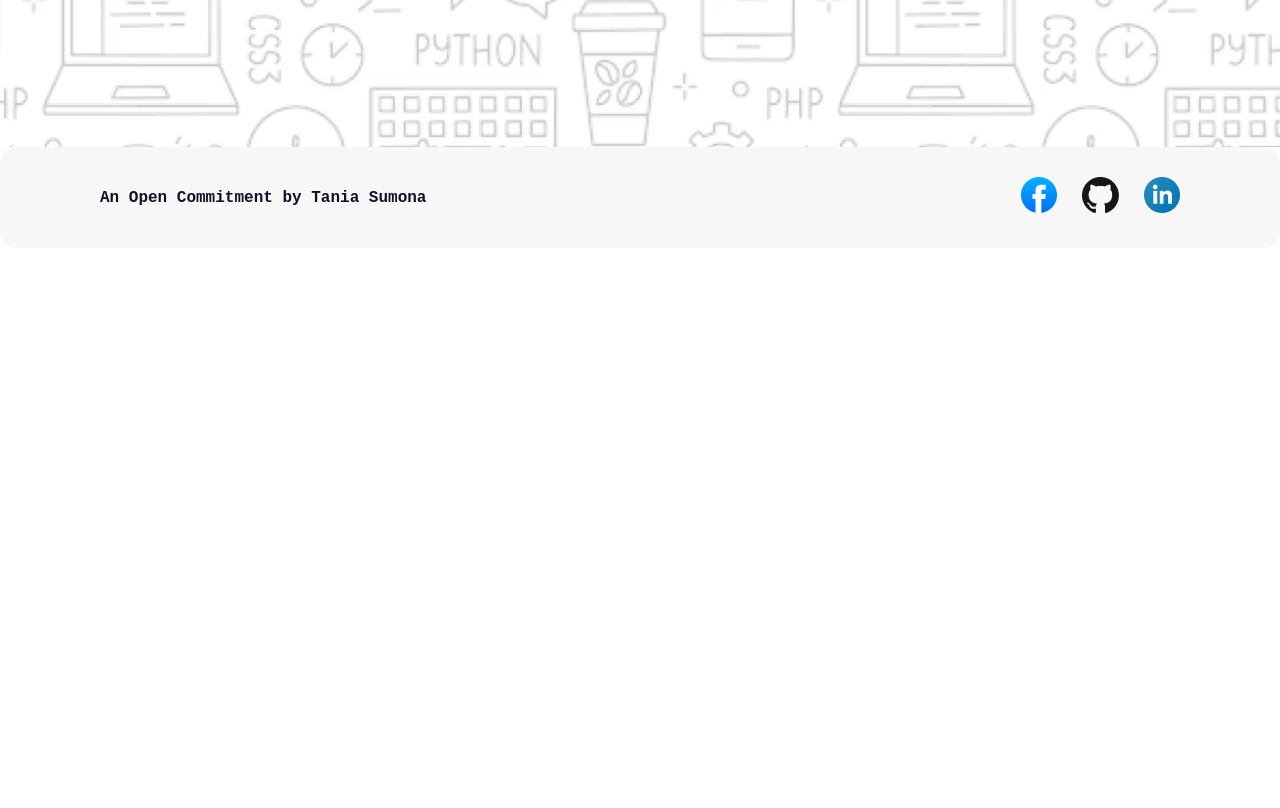
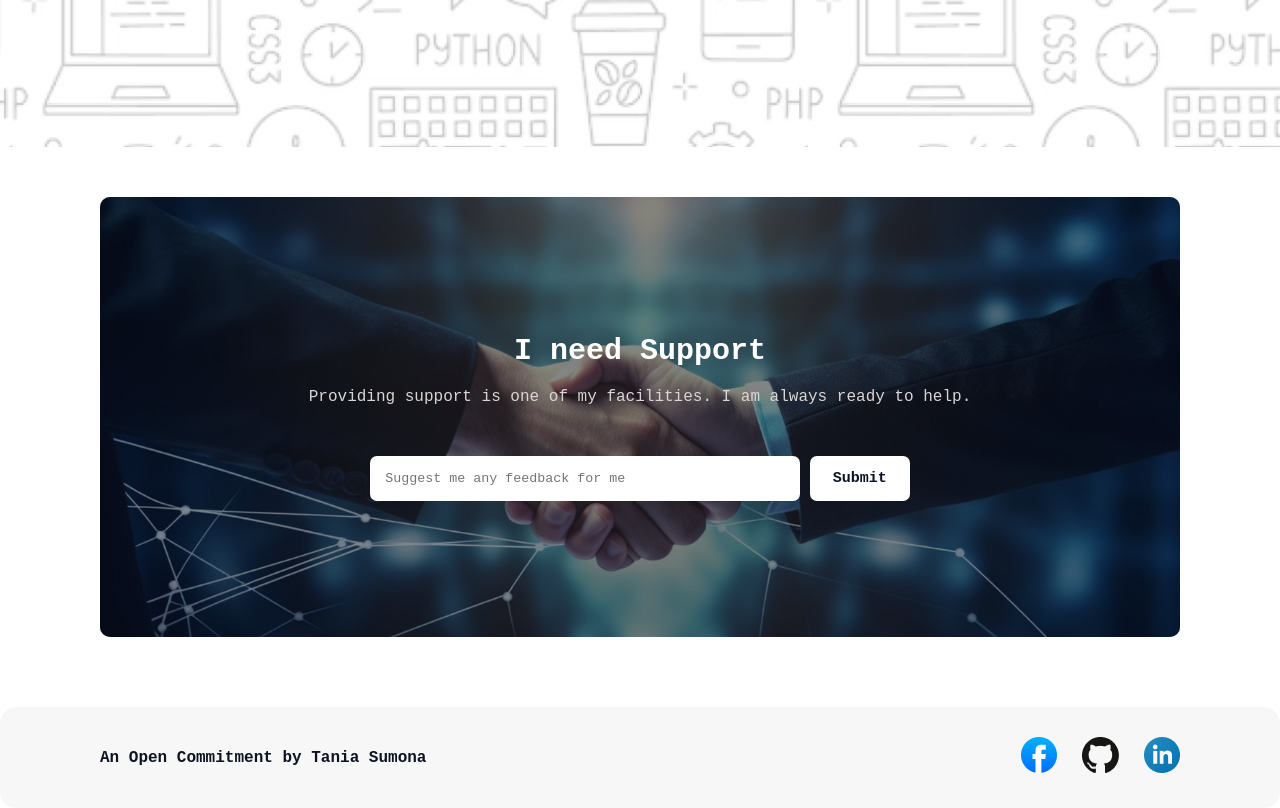
Before and after one commit to taniasumona15/Assignment-1-new, a plain HTML site: page index.html in a window 1280 px wide. Shown: the part 663-1471 px from the top of the page. Before the commit the page ends 911 px from the top, so only its background shows below. Drawn offline with Linux system fonts and the light colour scheme; a web font is replaced by a local one.

Commit message:
support section done

```diff
--- a/index.html
+++ b/index.html
@@ -45,7 +45,25 @@
         </div>
       </div>
     </header>
-    <main></main>
+    <main class="container">
+      <section class="support">
+        <div class="support-content">
+          <h2>I need Support</h2>
+          <p>
+            Providing support is one of my facilities. I am always ready to
+            help.
+          </p>
+          <form action="">
+            <input
+              type="text"
+              id="input_text"
+              placeholder="Suggest me any feedback for me"
+            />
+            <button>Submit</button>
+          </form>
+        </div>
+      </section>
+    </main>
     <footer id="footer-id">
       <div class="footer-content">
         <p>An Open Commitment by Tania Sumona</p>
--- a/styles/style.css
+++ b/styles/style.css
@@ -93,6 +93,82 @@
 
 /* banner section ends */
 
+.container {
+  padding: 0 100px;
+}
+
+/* support section starts */
+
+.support {
+  background-image: url(../assets/handshake.jpg);
+  background-position: center;
+  background-size: cover;
+  background-repeat: no-repeat;
+  min-height: 55vh;
+  border-radius: 10px;
+  margin-top: 50px;
+  margin-bottom: 70px;
+  position: relative;
+  z-index: 0;
+  display: flex;
+  align-items: center;
+}
+
+.support::after {
+  position: absolute;
+  content: "";
+  top: 0;
+  left: 0;
+  height: 100%;
+  width: 100%;
+  background: rgb(13, 19, 33);
+  border-radius: 10px;
+  opacity: 0.5;
+  z-index: -1;
+}
+
+.support-content {
+  z-index: 2;
+  text-align: center;
+  margin: 0 auto;
+}
+
+.support-content h2 {
+  font-size: 30px;
+  color: white;
+}
+
+.support-content p {
+  color: rgb(218, 213, 213);
+  margin: 20px 0 50px;
+}
+
+#input_text {
+  width: 400px;
+  padding: 15px 15px;
+  border-radius: 7px;
+  border: none;
+}
+
+.support-content button {
+  width: 100px;
+  padding: 14px 10px;
+  border-radius: 7px;
+  border: none;
+  cursor: pointer;
+  color: rgb(13, 19, 33);
+  background: white;
+  font-size: 15px;
+  font-weight: 700;
+}
+
+.support-content button:hover {
+  color: white;
+  background: rgb(173, 174, 175);
+}
+
+/* support section ends */
+
 /* footer section starts */
 .footer-content {
   display: flex;
```
